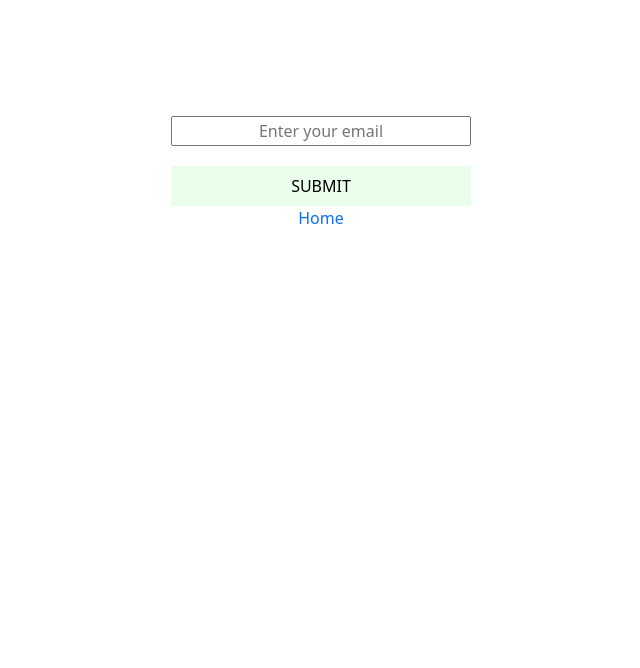
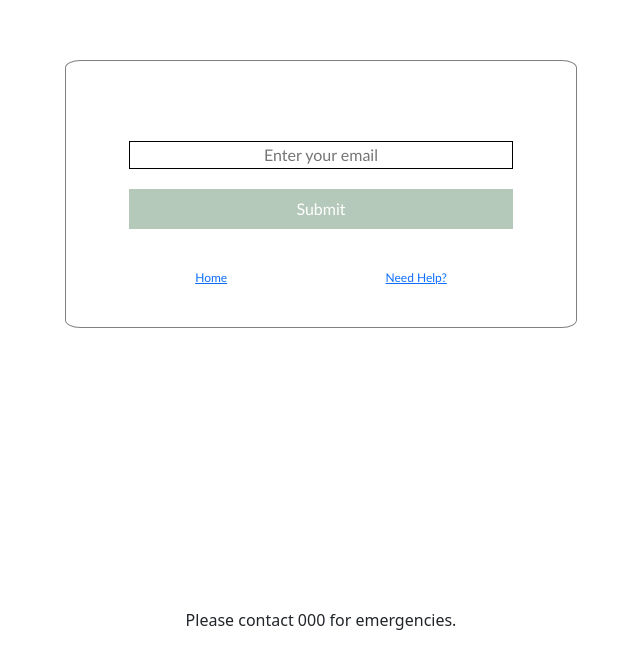
Before and after one commit to BobHell0/WeddingWebsite, a React (Vite) app: page /login in a window 1280 px wide. Shown: the part 204-872 px from the top of the page, without its empty margins (319-959 px from the left). Before the commit the page ends 800 px from the top, so only its background shows below. Built offline with nearby package versions, Linux system fonts and the light colour scheme.

Commit message:
adding styling to login page

```diff
--- a/src/components/CSS/Login.css
+++ b/src/components/CSS/Login.css
@@ -1,6 +1,16 @@
 @font-face {
     font-family: nugoSans;
     src: url(../../assets/fonts/login/nugo-sans-font/NugoSansLight-9YzoK.ttf);
+}
+
+@keyframes whiteToBlack{
+    0% {color: white; background-color: #b5c9bb;}
+    100% {color: black; background-color: #eaffeb; border: 0.4px black solid;}
+}
+
+
+body {
+    background-color: #dff2e3;
 }
 
 .break {
@@ -19,28 +29,100 @@
 
 #formContainer {
     position: relative;
-    top: 40vh;
+    left: 50%;
+    top: 33vh;
+    border: 1px grey solid;
+    border-radius: 3%;
+    width: 40vw;
+    margin-left: -20vw;
 }
 
 #loginForm {
     display: flex;
-    justify-content: center;
+    justify-content: space-around;
     flex-wrap: wrap;
+    font-family: 'Trebuchet MS', 'Lucida Sans Unicode', 'Lucida Grande', 'Lucida Sans', Arial, sans-serif;
 }
 
 .loginInput {
     text-align: center;
-    width: 300px;
+    width: 30vw;
+    position: relative;
+    top: 10vh;
+    border: 1px black solid;
+}
+
+.loginInput:focus::placeholder {
+    color: transparent
+}
+
+.loginInput:focus {
+    outline-style: none;
+    border: 2px #b5c9bb solid;
 }
 
 #submitBttn {
+    position: relative;
+    top: 10vh;
     margin-top: 20px;
-    width: 300px;
+    width: 30vw;
     height: 40px;
     border: none;
+    color: white;
+    background-color: #b5c9bb;
+}
+
+#submitBttn:hover, #submitBttn:active {
+    animation-name: whiteToBlack;
+    animation-duration: 1s;
+    color: black;
     background-color: #eaffeb;
+    border: 0.4px black solid;
+}
+
+#submitBttn:active {
+    transform: scale(0.95);
 }
 
 #goBack {
-    text-decoration: none;
+    position: relative;
+    top: 5vh;
+    font-size: 12px;
+    margin-top: 10vh;
+    margin-bottom: 10vh;
+    margin-right: -50px;
 }
+
+#help {
+    margin-top: 35vh;
+    position: relative;
+    top: 33vh;
+    text-align: center;
+
+
+}
+
+@media (orientation: portrait) {
+    #formContainer {
+        position: relative;
+        left: 50%;
+        top: 33vh;
+        border: 2px grey solid;
+        width: 80vw;
+        margin-left: -40vw;
+    }
+
+    .loginInput {
+        width: 70vw;
+        margin-top: 10vh;
+    }
+
+    #submitBttn {
+        margin-top: 20px;
+        width: 70vw;
+        height: 40px;
+        border: none;
+        background-color: #eaffeb;
+    }
+
+}
--- a/src/webpages/login.tsx
+++ b/src/webpages/login.tsx
@@ -18,13 +18,31 @@ export default function Login() {
             />
           </label>
           <div className="break"></div>
-          <button id="submitBttn">SUBMIT</button>
+          <button id="submitBttn">
+            <span>Submit</span>
+          </button>
           <div className="break"></div>
           <Link className="linkBack" to="/" id="goBack">
             Home
           </Link>
+          <a
+            href="#help"
+            style={{
+              position: "relative",
+              top: "5vh",
+              marginTop: "10vh",
+              marginLeft: "-50px",
+              fontSize: "12px",
+            }}
+          >
+            Need Help?
+          </a>
         </form>
       </div>
+
+      <section id="help" style={{ marginBottom: "50vh" }}>
+        Please contact 000 for emergencies.
+      </section>
     </>
   );
 }
```
